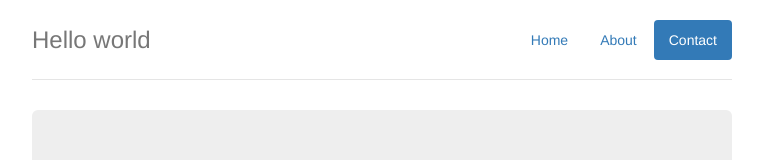
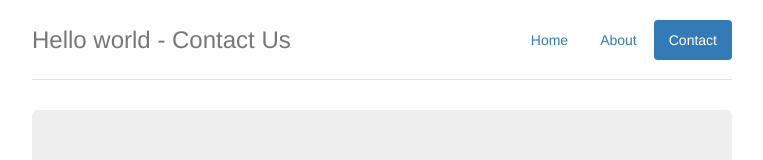
Before and after one commit to adamtaafg/Hello-world, a website: page app/contact.html in a window 1280 px wide. Shown: the top 160 px of the page, without its empty margins (258-1021 px from the left). Drawn offline with nearby package versions, Linux system fonts and the light colour scheme; files that its build step writes are made by us from their sources.

Commit message:
Added title to the contact us page (contact.html)

```diff
--- a/app/contact.html
+++ b/app/contact.html
@@ -35,7 +35,7 @@
       <li><a href="about.html">About</a></li>
       <li class="active"><a href="#">Contact</a></li>
     </ul>
-    <h3 class="text-muted">Hello world</h3>
+    <h3 class="text-muted">Hello world - Contact Us</h3>
   </div>
 
   <div class="jumbotron">
```
